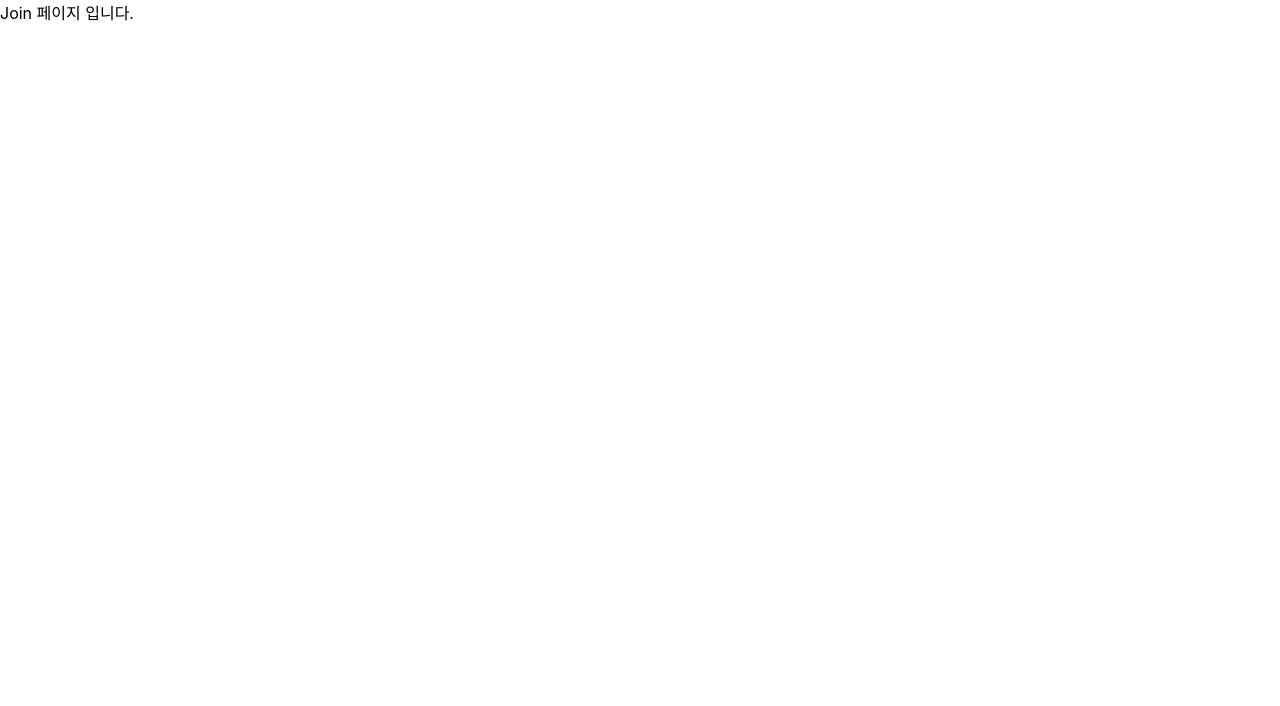
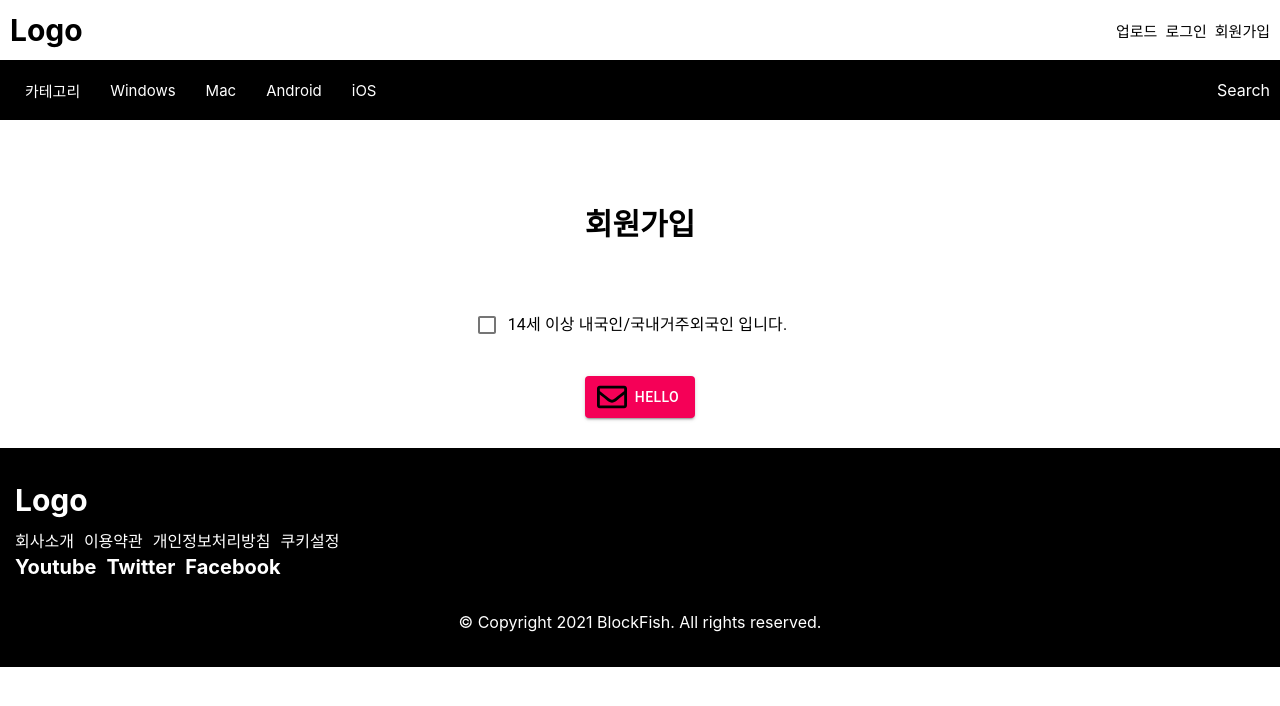
Before and after one commit to LenChoi/blockfish, a React (Create React App) app in the folder frontend/: page /join in a window 1280 px wide. Shown: the top 706 px of the page. Built offline with nearby package versions, Linux system fonts and the light colour scheme.

Commit message:
회원가입 페이지 개발

```diff
--- a/frontend/package.json
+++ b/frontend/package.json
@@ -6,6 +6,7 @@
     "@emotion/react": "^11.4.0",
     "@emotion/styled": "^11.3.0",
     "@material-ui/core": "^4.11.4",
+    "@material-ui/icons": "^4.11.2",
     "@testing-library/jest-dom": "^5.11.4",
     "@testing-library/react": "^11.1.0",
     "@testing-library/user-event": "^12.1.10",
--- a/frontend/src/pages/Join/index.js
+++ b/frontend/src/pages/Join/index.js
@@ -1,5 +1,62 @@
-import React from 'react';
+import React, { useState } from 'react';
+import { grey } from '@material-ui/core/colors';
+import { Button, Checkbox, FormControlLabel, FormGroup } from '@material-ui/core';
 
-const index = () => <div>Join 페이지 입니다.</div>;
+import DefaultLayout from '../../layouts/DefaultLayout';
+import TextDefault from '../../components/ui/TextDefault';
+import { JoinCheckboxWrapper, JoinContainer, JoinContentWrapper } from '../../styles/Join';
 
-export default index;
+const Join = () => {
+  const [checked, setChecked] = useState(false);
+
+  const onCheckedChange = () => {
+    setChecked(!checked);
+  };
+
+  return (
+    <DefaultLayout>
+      <JoinContainer>
+        <TextDefault size="30px" weight="700">
+          회원가입
+        </TextDefault>
+
+        <JoinCheckboxWrapper>
+          <FormGroup row>
+            <FormControlLabel
+              control={
+                <Checkbox
+                  checked={checked}
+                  onChange={onCheckedChange}
+                  name="checkedA"
+                  color={grey[900]}
+                />
+              }
+              label="14세 이상 내국인/국내거주외국인 입니다."
+            />
+          </FormGroup>
+        </JoinCheckboxWrapper>
+
+        <JoinContentWrapper>
+          <Button
+            variant="contained"
+            color="secondary"
+            startIcon={
+              <img
+                src="/images/join/Envelope.svg"
+                alt=""
+                width="30"
+                height="30"
+                style={{ color: 'black' }}
+              />
+            }
+            style={{ width: '100%' }}
+          >
+            Hello
+          </Button>
+        </JoinContentWrapper>
+      </JoinContainer>
+    </DefaultLayout>
+  );
+};
+
+export default Join;
--- /dev/null
+++ b/frontend/src/styles/Join.js
@@ -0,0 +1,15 @@
+import styled from '@emotion/styled';
+
+export const JoinContainer = styled.section`
+  display: flex;
+  flex-direction: column;
+  justify-content: center;
+  align-items: center;
+  padding: 80px 50px 30px 50px;
+`;
+export const JoinCheckboxWrapper = styled.div`
+  margin: 60px 0 30px 0;
+`;
+export const JoinContentWrapper = styled.div`
+  max-width: 250px;
+`;
```
Also changed, not shown: frontend/public/images/join/Envelope.svg (added), 1 other file (tests, documents, lock files or other folders).
